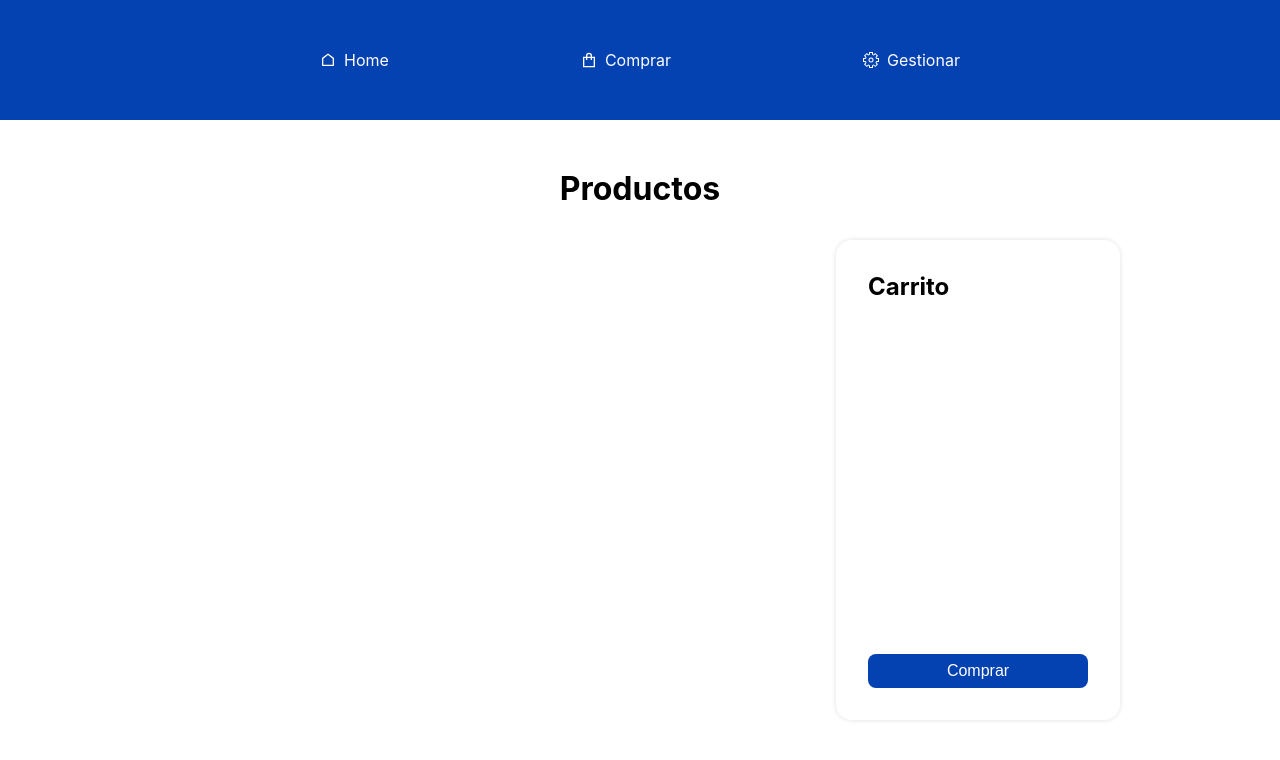
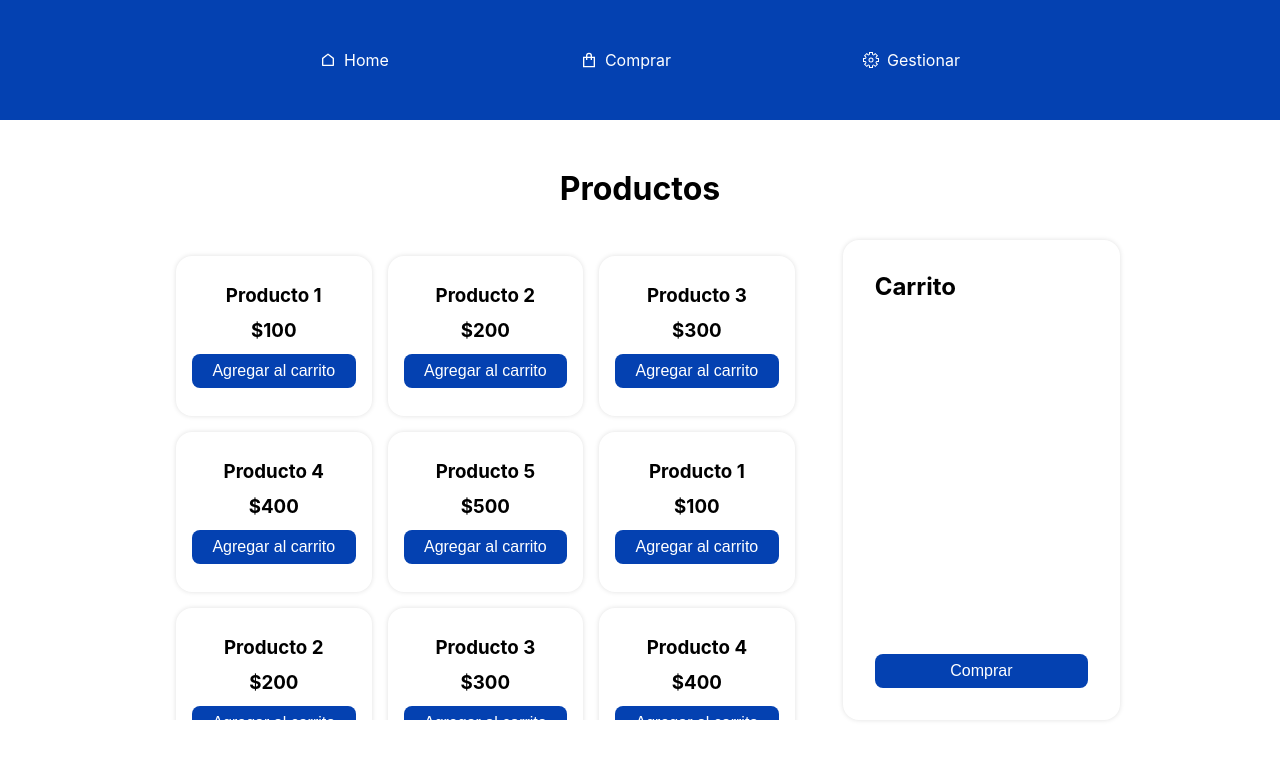
Before and after one commit to cesardarizaleta/React-Proyects, a React (Create React App) app in the folder compras/: page /components/comprar in a window 1280 px wide. Shown: the top 760 px of the page. Built offline with nearby package versions, Linux system fonts and the light colour scheme.

Commit message:
card hechas

```diff
--- a/compras/src/components/comprar.css
+++ b/compras/src/components/comprar.css
@@ -13,12 +13,17 @@
     justify-content: space-between;
     align-items: center;
     padding: 2em;
-    gap: 1em;
+    gap: 2em;
 }
 
 .compra-leftside {
     width:100%;
     height: 100%;
+    display: grid;
+    grid-template-columns: repeat(3, 1fr);
+    gap: 1em;
+    overflow: auto;
+    padding: 1em;
 }
 
 .compra-rightside {
--- a/compras/src/components/comprar.jsx
+++ b/compras/src/components/comprar.jsx
@@ -1,13 +1,45 @@
 import React from 'react';
 import './comprar.css'
+import Product from './product';
+import { useEffect } from 'react';
 
 export default function Comprar() {
+
+  const products = [
+    {name: 'Producto 1', price: 100},
+    {name: 'Producto 2', price: 200},
+    {name: 'Producto 3', price: 300},
+    {name: 'Producto 4', price: 400},
+    {name: 'Producto 5', price: 500},
+  ];
+
+  function addProduct() {
+    alert('Producto agregado al carrito');
+    document.querySelector('.compra-rightside ul').innerHTML += '<li>Producto 1</li>';
+  }
+
+  useEffect(() => {
+    return () => {
+      //Por primera vez
+
+    }
+  })
+
   return (
       <div className='compra-global'>
         <h1>Productos</h1>
         <div className='content'>
           <div className='compra-leftside'>
-
+            <Product product={products[0]} addProduct={addProduct}/>
+            <Product product={products[1]} addProduct={addProduct}/>
+            <Product product={products[2]} addProduct={addProduct}/>
+            <Product product={products[3]} addProduct={addProduct}/>
+            <Product product={products[4]} addProduct={addProduct}/>
+            <Product product={products[0]} addProduct={addProduct}/>
+            <Product product={products[1]} addProduct={addProduct}/>
+            <Product product={products[2]} addProduct={addProduct}/>
+            <Product product={products[3]} addProduct={addProduct}/>
+            <Product product={products[4]} addProduct={addProduct}/>
           </div>
           <div className='compra-rightside'>
               <h2>Carrito</h2>
--- /dev/null
+++ b/compras/src/components/product.css
@@ -0,0 +1,23 @@
+.product {
+    color: black;
+    display: flex;
+    flex-direction: column;
+    justify-content: space-evenly;
+    align-items: center;
+    border-radius: 1em;
+    box-shadow: 0 0px 5px #00000020;
+    min-height: 10em;
+    padding: 1em ;
+}
+
+.product button {
+    width: 100%;
+    padding: .5em;
+    border: none;
+    border-radius: .5em;
+    background-color: #0441b1;
+    color: #fff;
+    font-size: 1rem;
+    cursor: pointer;
+    transition: all .3s;
+}
--- /dev/null
+++ b/compras/src/components/product.jsx
@@ -0,0 +1,12 @@
+import React from "react";
+import './product.css'
+
+export default function Product({product, addProduct}) {
+    return (
+        <div className="product">
+            <h3>{product.name}</h3>
+            <h3>${product.price}</h3>
+            <button onClick={addProduct}>Agregar al carrito</button>
+        </div>
+    );
+}
```
